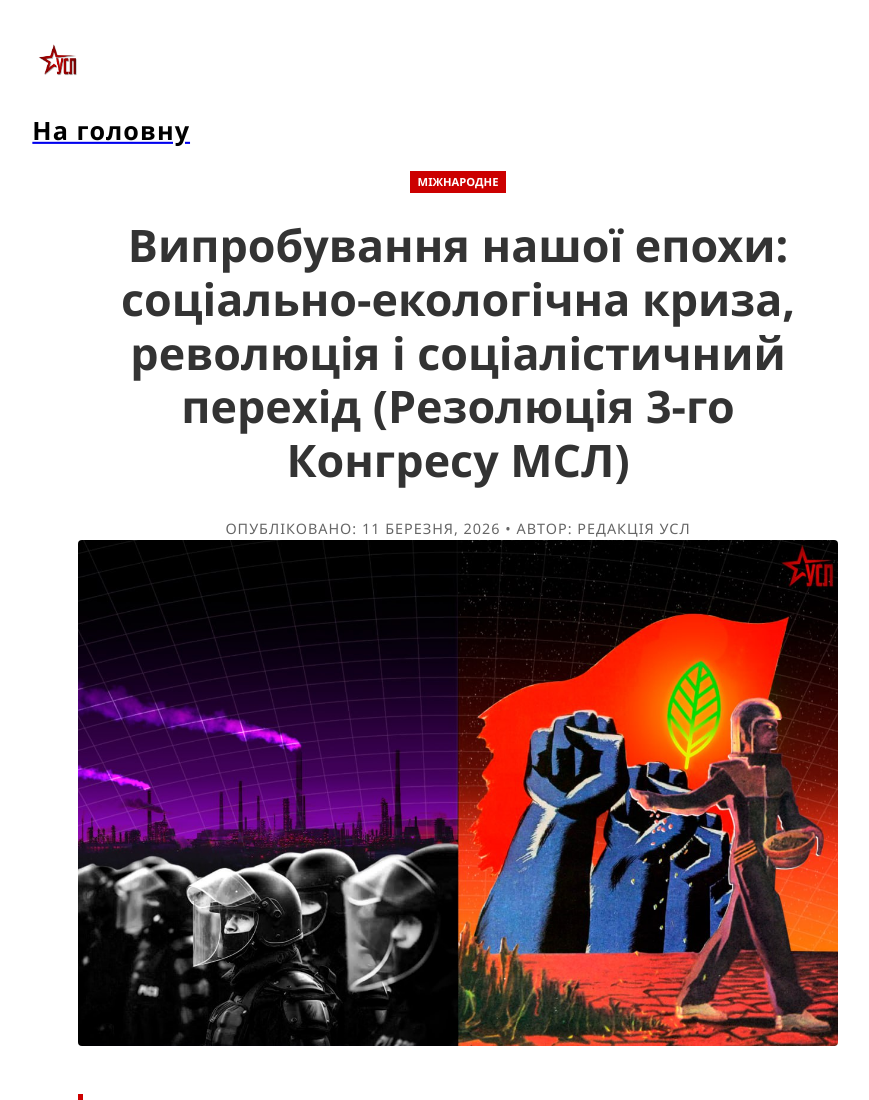
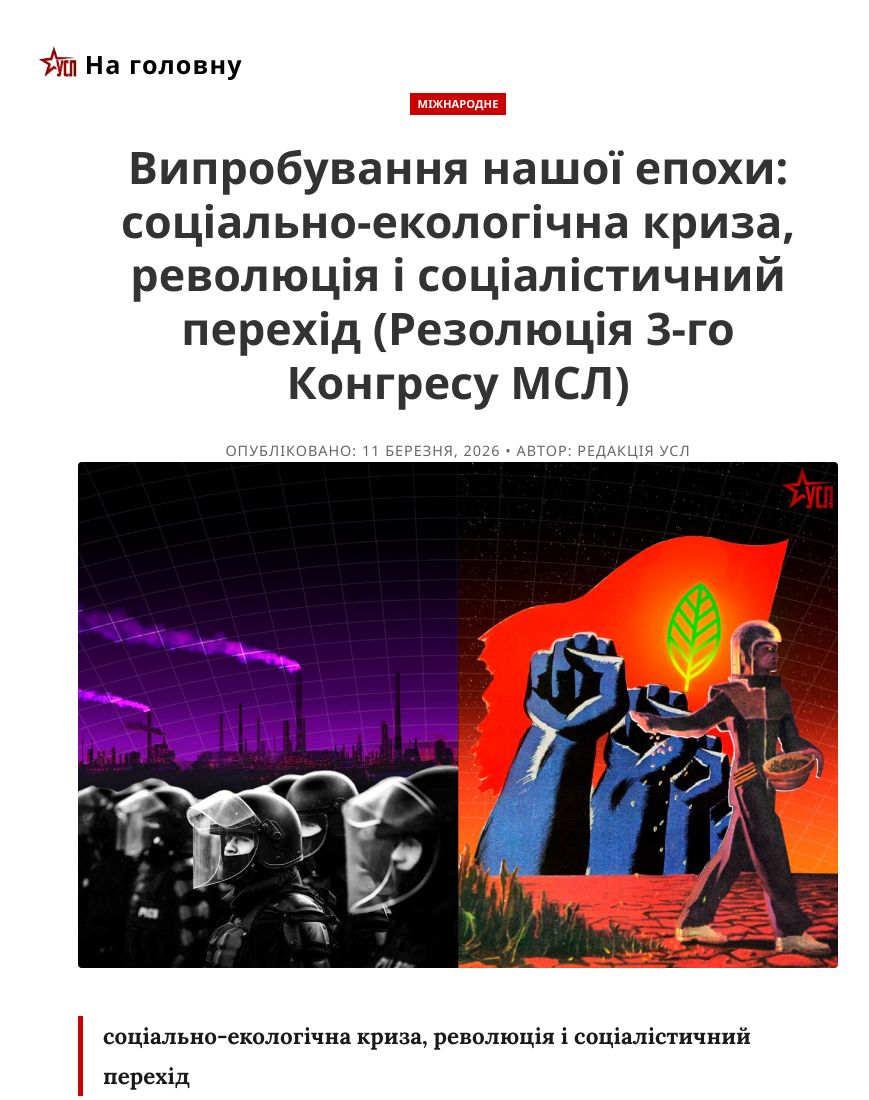
Before and after one commit to AndrejPadujevic/ukrsocleague-site, a plain HTML site: page articles/Isl_ecologia1.htm in a window 1280 px wide. Shown: the top 1100 px of the page, without its empty margins (182-1051 px from the left). Drawn offline with Linux system fonts and the light colour scheme; files that its build step writes are made by us from their sources.

Commit message:
Update Isl_ecologia1.htm

```diff
--- a/articles/Isl_ecologia1.htm
+++ b/articles/Isl_ecologia1.htm
@@ -20,7 +20,7 @@
             <div class="logo-container">
                 <a href="../index.html">
                     <img src="../pictures/logo.png" alt="Логотип УСЛ" class="logo-img">
-                    <h2 class="logo">На головну</h2>
+                    <a href="../index.html" class="logo">На головну</a>
                 </a>
             </div>
         </header>
```
